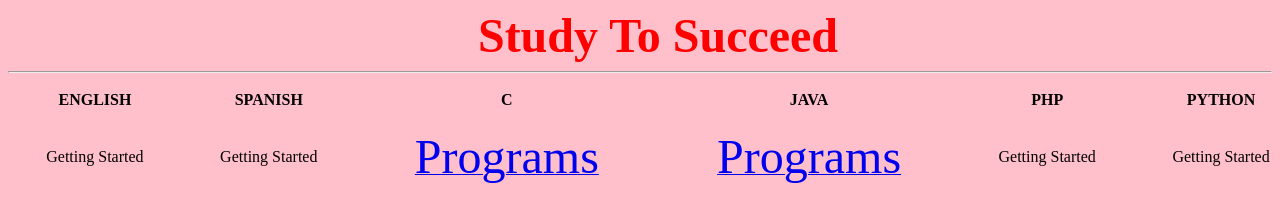
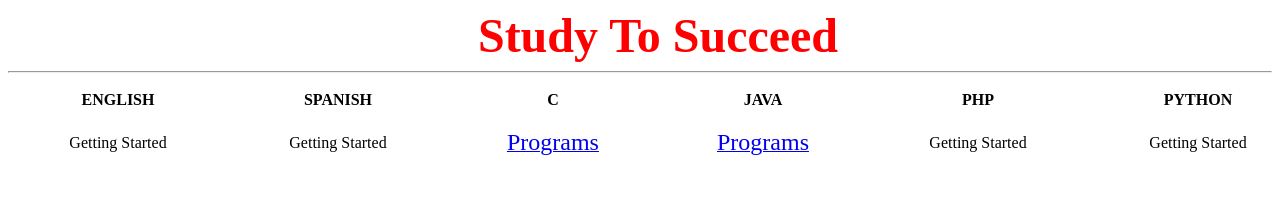
Before and after one commit to kvpriya/kvpriya.github.io, a plain HTML site: page index.html in a window 1280 px wide. Shown: the top 222 px of the page. Drawn offline with Linux system fonts and the light colour scheme.

Commit message:
Update index.html

```diff
--- a/index.html
+++ b/index.html
@@ -3,7 +3,7 @@
 <head>
 	<title>Study to Succeed</title>
 </head>
-<body bgcolor="pink">
+<body>
 	<div>
 		<table align="center" width="1300" border="0" cellspacing="0" cellpadding="0">
 		<tr>
@@ -17,8 +17,8 @@
 			<tr><th>ENGLISH</th><th>SPANISH</th><th>C</th><th>JAVA</th><th>PHP</th><th>PYTHON</th></tr>
 			<tr><td><center>Getting Started</center></td>
 			<td><center>Getting Started</center></td>
-			<td><center><a href="Pgms Object and Class.html"><font size="15" face="monotype corsiva">Programs</font></a></center></td>
-			<td><center><a href="Pgms Object and Class.html"><font size="15" face="monotype corsiva">Programs</font></a></center></td>
+			<td><center><a href="Pgms Object and Class.html"><font size="5" face="monotype corsiva">Programs</font></a></center></td>
+			<td><center><a href="Pgms Object and Class.html"><font size="5" face="monotype corsiva">Programs</font></a></center></td>
 			<td><center>Getting Started</center></td>
 			<td><center>Getting Started</center></td></tr>
 		</table>
```
